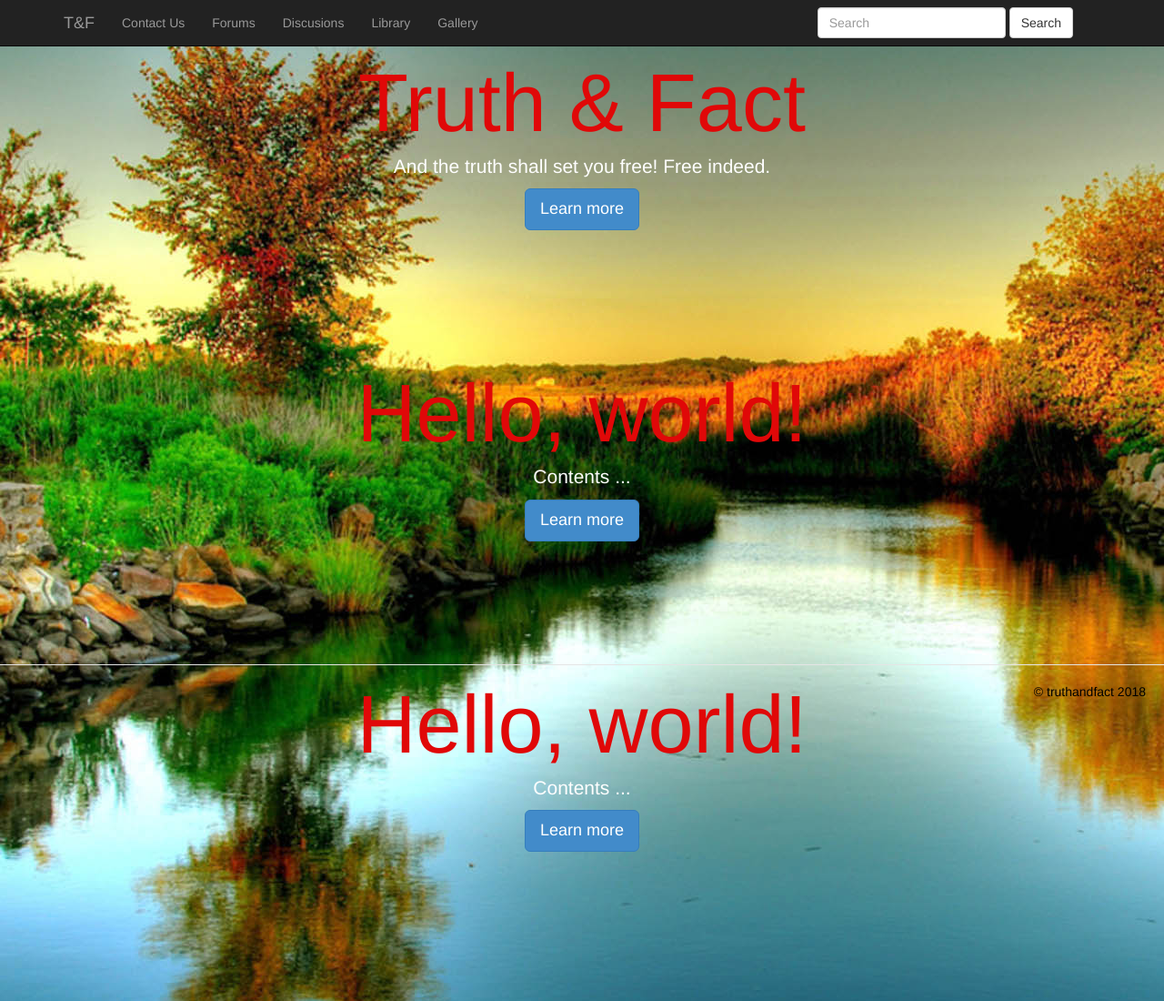
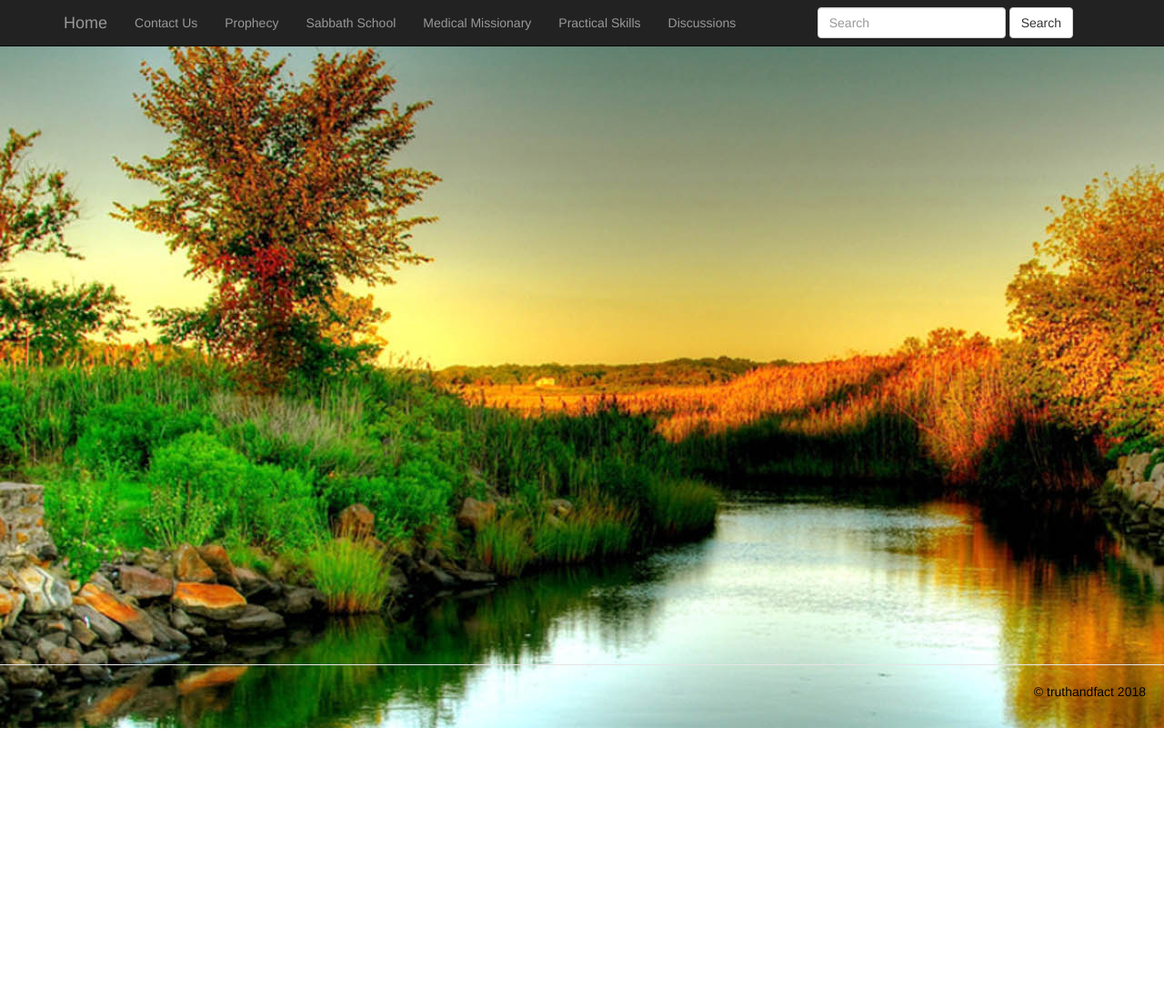
Before and after one commit to liberty2520/liberty2520.github.io, a plain HTML site: page index.html in a window 1280 px wide. Shown: the top 1100 px of the page at 91% size. After the commit the page ends 800 px from the top, so only its background shows below. Drawn offline with Linux system fonts and the light colour scheme.

Commit message:
update index.html
update index which is not displaying other elements

```diff
--- a/index.html
+++ b/index.html
@@ -22,16 +22,16 @@
                     <span class="icon-bar"></span>
                     <span class="icon-bar"></span>
                 </button>
-                <a class="navbar-brand" href="index.html">T&F</span></a>
-
+                <a class="navbar-brand" href="index.html">Home</a>
             </div>
             <div class="navbar-collapse collapse">
                 <ul class="nav navbar-nav">
                     <li><a href="#">Contact Us</a></li>
-                    <li><a href="#">Forums</a></li>
-                    <li><a href="#">Discusions</a></li>
-                    <li><a href="#">Library</a></li>
-                    <li><a href="#">Gallery</a></li>
+                    <li><a href="#">Prophecy</a></li>
+                    <li><a href="#">Sabbath School</a></li>
+                    <li><a href="#">Medical Missionary</a></li>
+                    <li><a href="#">Practical Skills</a></li>
+                    <li><a href="#">Discussions</a></li>
                 </ul>
                 <form class="navbar-form navbar-right">
                         <div class="form-group">
@@ -43,58 +43,10 @@
             </div>
         </div>
     </div>
-    <div class="container body-content">
-    <div class="jumbotron">
-        <div class="container">
-            <h1>Truth & Fact</h1>
-            <p>
-                And the truth shall set you free! Free indeed.
-            </p>
-            <p>
-                <a class="btn btn-primary btn-lg" href="#">Learn more</a>
-            </p>
-        </div>
-    </div>
-
-    <div class="jumbotron">
-        <div class="container">
-            <h1>Hello, world!</h1>
-            <p>Contents ...</p>
-            <p>
-                <a class="btn btn-primary btn-lg">Learn more</a>
-            </p>
-        </div>
-    </div>
-    <div class="jumbotron">
-        <div class="container">
-            <h1>Hello, world!</h1>
-            <p>Contents ...</p>
-            <p>
-                <a class="btn btn-primary btn-lg">Learn more</a>
-            </p>
-        </div>
-    </div>
-    <div class="jumbotron">
-        <div class="container">
-            <h1>Hello, world!</h1>
-            <p>Contents ...</p>
-            <p>
-                <a class="btn btn-primary btn-lg">Learn more</a>
-            </p>
-        </div>
-    </div>
-    <div class="jumbotron">
-        <div class="container">
-            <h1>Hello, world!</h1>
-            <p>Contents ...</p>
-            <p>
-                <a class="btn btn-primary btn-lg">Learn more</a>
-            </p>
-        </div>
-    </div>
 
 
-    </div>
+
+
  <footer id="footer">
 <div class="modal-footer">
     <p>&copy; truthandfact 2018</p>
```
Lines whose indentation alone changed are shown as unchanged.
